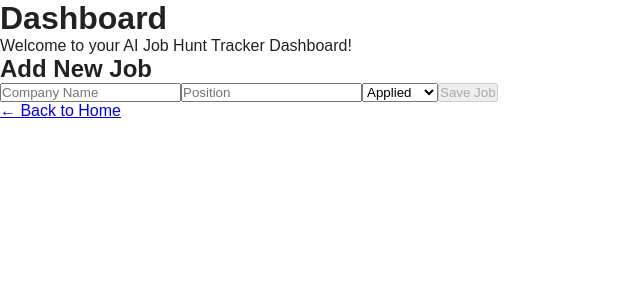
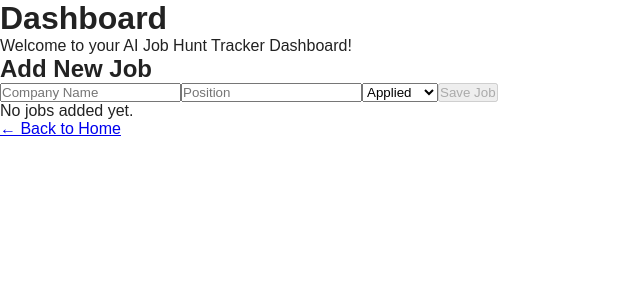
Before and after one commit to shahanayub/AI-Job-Hunt-Tracker, a React (Vite) app in the folder frontend/: page /dashboard in a window 1280 px wide. Shown: the top 300 px of the page, without its empty margins (0-640 px from the left). Built offline with nearby package versions, Linux system fonts and the light colour scheme.

Commit message:
feat: show empty job state

```diff
--- a/frontend/src/pages/Dashboard.tsx
+++ b/frontend/src/pages/Dashboard.tsx
@@ -31,6 +31,9 @@ function deleteJob(indexToDelete: number) {
   onAddJob={addJob}
   editingJob={editingJob}
 />
+{jobs.length === 0 && (
+  <p>No jobs added yet.</p>
+)}
 
 {jobs.map((job: any, index) => (
   <div key={index}>
```
